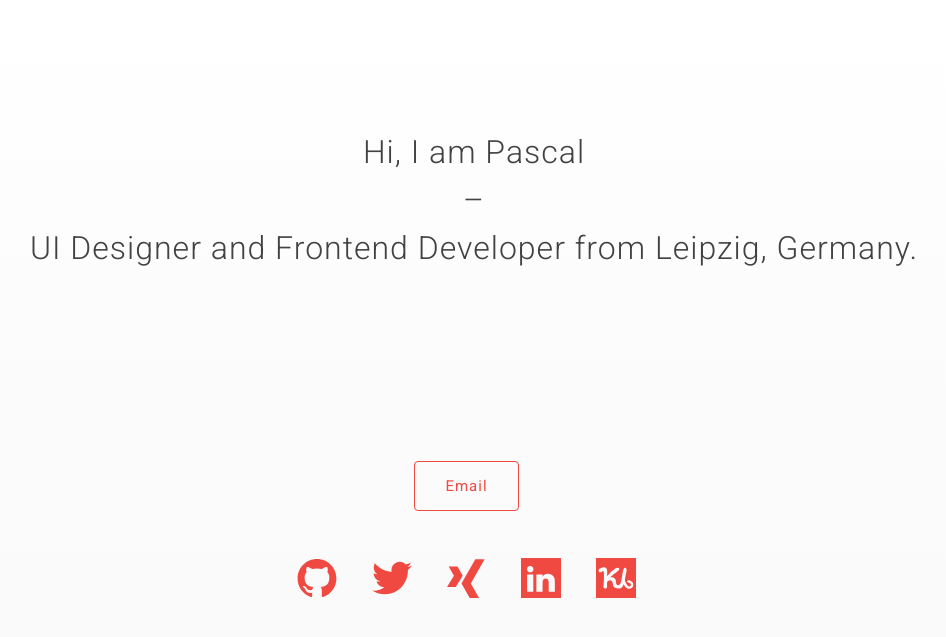
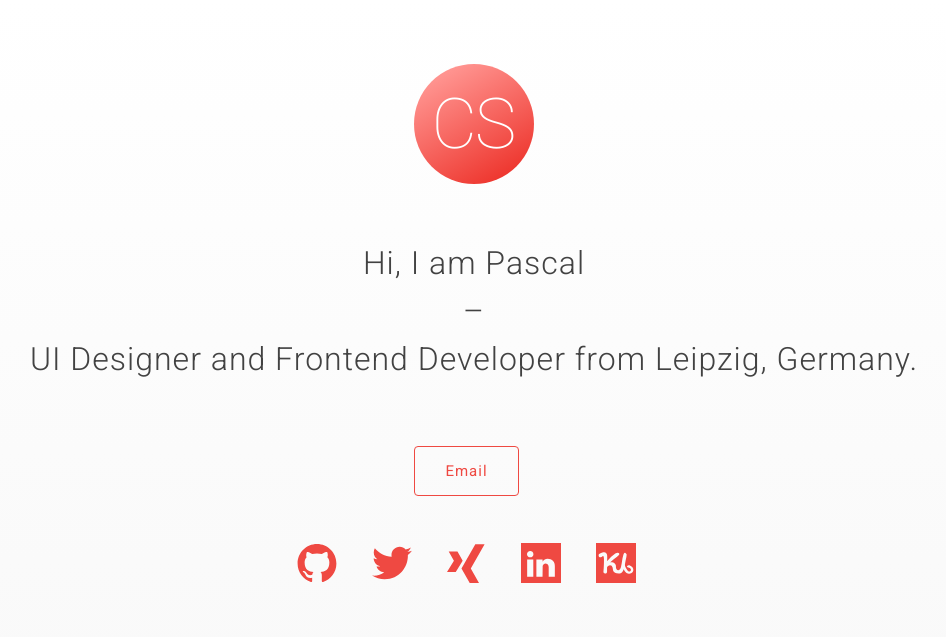
Before and after one commit to paesku/paesku.github.io, a Jekyll site: the page built from index.html, in a window 1280 px wide. Shown: the top 637 px of the page, without its empty margins (166-1112 px from the left). Built offline with Jekyll 4.4.1, drawn with Linux system fonts in a browser that asks for light colours.

Commit message:
added logo

```diff
--- a/_sass/_layout.scss
+++ b/_sass/_layout.scss
@@ -72,9 +72,12 @@
 }
 
 .home {
-    padding: 8rem 0;
+    padding: 1rem 0 2rem;
     @include media-query($screen-md) {
         padding: 2rem 0;
+    }
+    svg {
+      margin: 3rem 0;
     }
 }
 /**
@@ -82,7 +85,7 @@
  */
 
 .site-footer {
-    padding: $spacing-unit 0;
+  //  padding: $spacing-unit 0;
 }
 
 .footer-heading {
--- a/index.html
+++ b/index.html
@@ -5,6 +5,7 @@ draft: false
 
 <div class="wrapper">
     <div class="home text-center">
+      {% include logo.svg %}
         <h1>Hi, I am Pascal</br> – </br>UI Designer and Frontend Developer from Leipzig, Germany.</h1>
     </div>
 </div>
```
Also changed, not shown: _includes/logo.svg (added).
